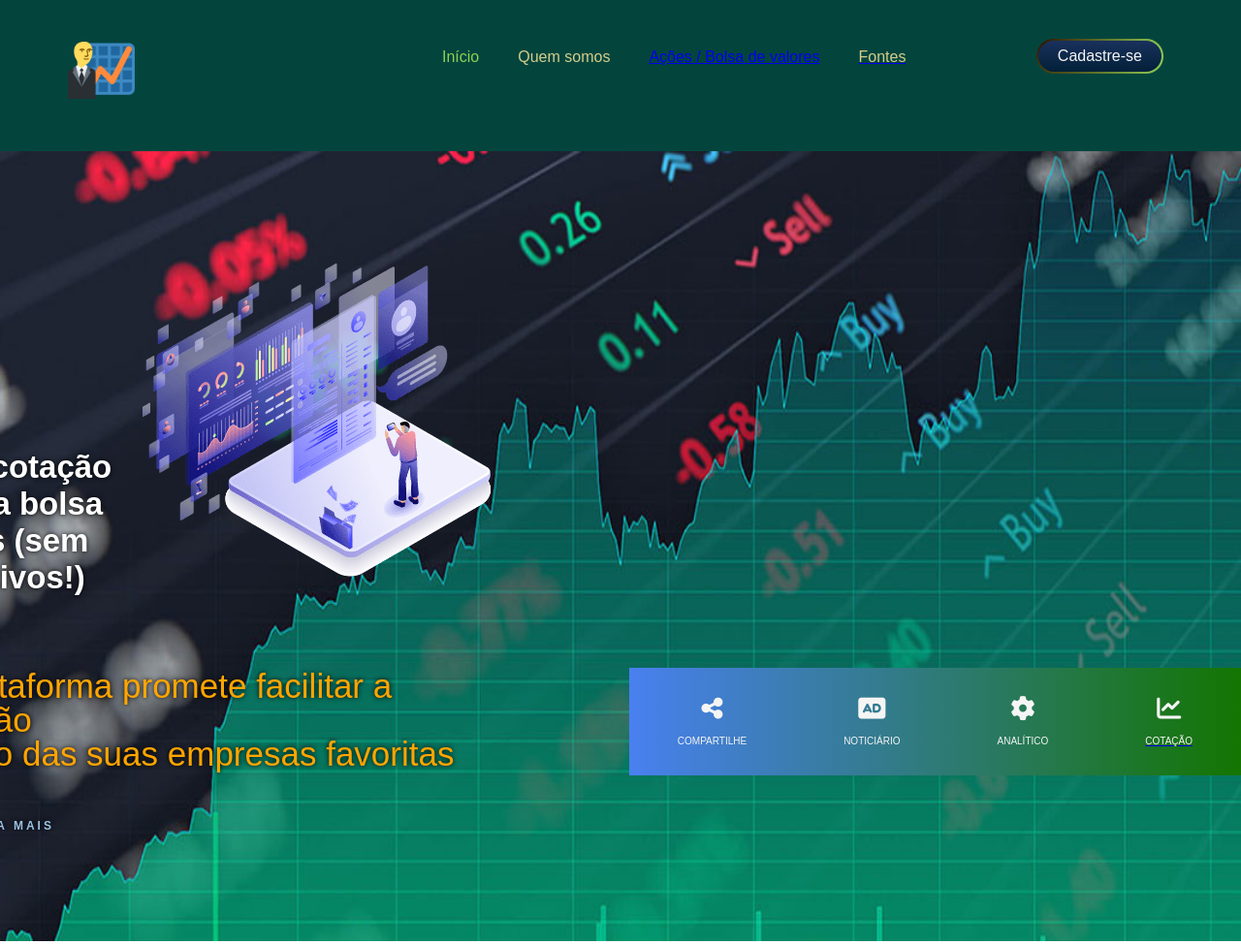
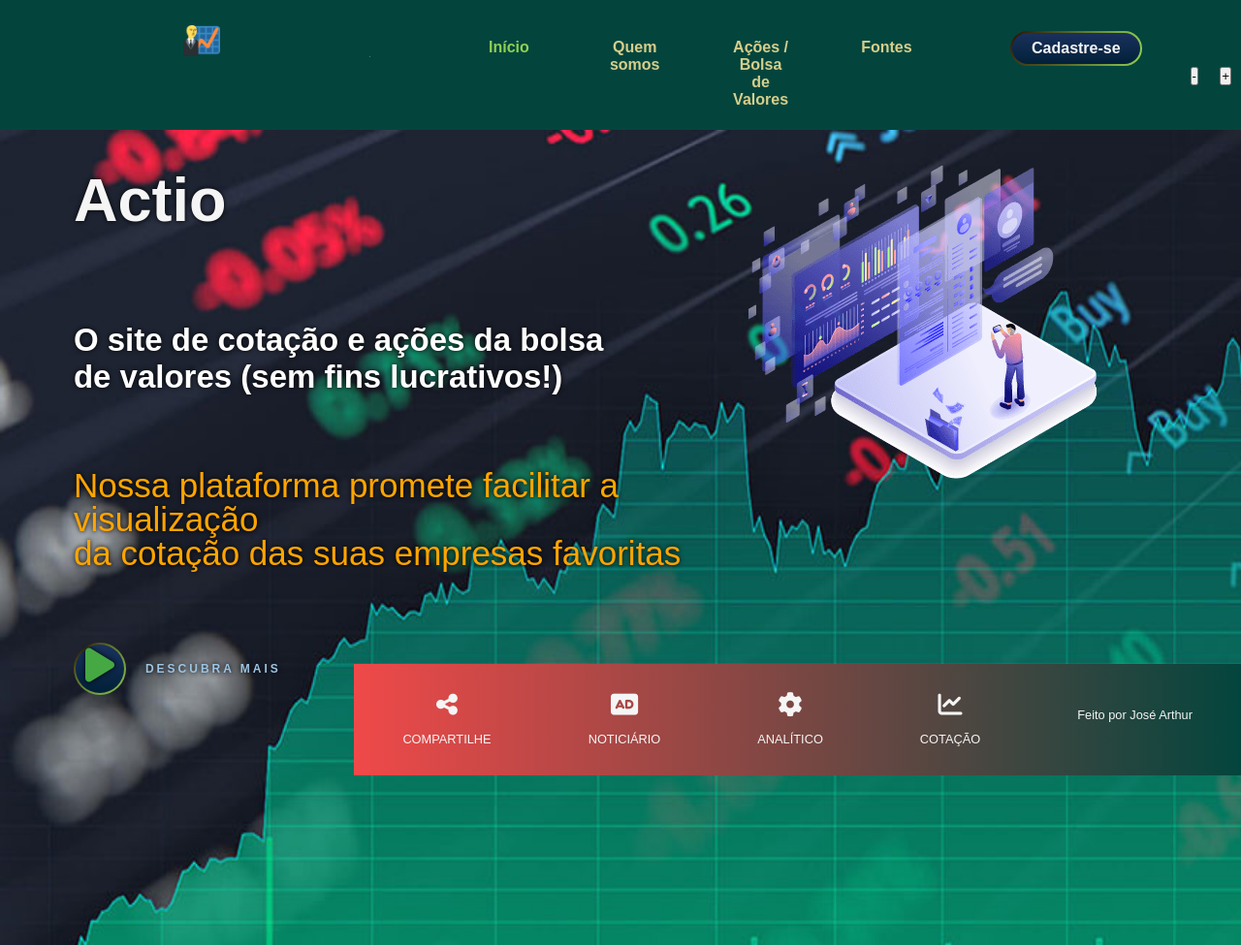
Before and after one commit to jarthurnmelo/site_criativo_WEB, a plain HTML site: page index.html in a window 1280 px wide. Shown: the whole page at 97% size. After the commit the page ends 800 px from the top, so only its background shows below. Drawn offline with Linux system fonts and the light colour scheme; a script that the page names is missing.

Commit message:
Add files via upload

```diff
--- a/actio_cssincorporado.css
+++ b/actio_cssincorporado.css
@@ -3,7 +3,7 @@
     padding: 0;
     font-family: sans-serif;
 }
-.container {
+#container {
     width: 100%;
     height: 100%;
     background: #03453d;
@@ -17,6 +17,17 @@
     margin: 0 20px;
     color: #d6ce8b;
     cursor: pointer;
+}
+a {
+    color: #d6ce8b;
+    text-underline-offset: 5000000000000px;
+}
+.font-size-control {
+    position: fixed;
+    top: 10px;
+    right: 10px;
+    z-index: 9999;
+    font-size: 500%;
 }
 .logotipo img {
     width: 20%;
@@ -50,16 +61,7 @@
     left: 5%;
     top: 25%;
 }
-#contain-er {
-    display: inline-block;
-    position: relative;
-    top: 145px;
-    right: 20px;
-    font-size: 40px;
-    color: black;
-    text-shadow: 0px 0px 5px black;
-}
-.tradingview-widget-container__widget1 {
+.tradingview-widget-container__widget2 {
     display: inline-block;
     box-align: right;
 }
@@ -67,7 +69,7 @@
     right: 0;
     bottom: 0;
     position: fixed;
-    background: linear-gradient(to right, #4980f0, #147501);
+    background: linear-gradient(to right, #f04949, #03453d);
 }
 #linkscurtos ul{
     display: inline-flex;
@@ -85,20 +87,17 @@
 }
 #linkscurtos ul li p{
     margin-top: 15px;
-    font-size: 10px;
+    font-size: 80%;
     color: whitesmoke
 }
-
 .content {
     padding: 16px;
 }
-
 .sticky {
     position: fixed;
     top: 0;
     width: 100%;
 }
-
 .sticky + .content {
     padding-top: 60px;
 }
--- a/actio_cssindex.css
+++ b/actio_cssindex.css
@@ -3,32 +3,59 @@
     padding: 0;
     font-family: sans-serif;
 }
+.pagina {
+    margin: 0;
+    padding: 0;
+    height: 100%;
+    width: 100%;
+    display: fixed;
+    font-family: sans-serif;
+}
 .container {
+    box-align: center;
+    text-align: center;
     width: 100%;
-    height: 100%;
+    height: 5%;
     background: #03453d;
 }
 .menu ul {
     display: inline-flex;
-    margin: 50px;
 }
 .menu ul li {
+    height: 150%;
+    width: 150%;
+    padding: 2%;
     list-style: none;
-    margin: 0 20px;
+    margin-top: 0%;
+    text-align-last: center;
+    margin-bottom: 1%;
     color: #d6ce8b;
     cursor: pointer;
 }
+a {
+    color: #d6ce8b;
+    text-underline-offset: 5000000000000px;
+}
+.font-size-control {
+    position: fixed;
+    top: 10px;
+    right: 10px;
+    z-index: 9999;
+    font-size: 500%;
+}
 .logotipo img {
-    width: 20%;
-    margin-top: -7px;
+    vertical-align: sub;
+    width: 3%;
+    height: 3%;
+    margin-top: 2%;
     margin-right: 10%;
 }
 .active {
     color: #8fd053 !important;
 }
 .botao-de-cadastro {
-    top: 40px;
-    right: 80px;
+    top: 4%;
+    right: 8%;
     position: absolute;
     text-decoration: none;
     color: whitesmoke;
@@ -50,55 +77,46 @@
 }
 .stock-value {
     z-index: -1;
-    width: 250%;
-    height: 815px;
+    width: 125%;
+    height: 109%;
     overflow: hidden;
-    position: center;
+    position: fixed;
 }
-.aplicacao-de-texto {
+.contain-er {
+    display: inline-block;
+    position: relative;
+}
+figcaption {
+    position: absolute;
+    top: 10%;
+    left: 10%;
+    font-size: 40px;
+    color: black;
+    text-shadow: 0px 0px 5px black;
+}
+.textoGeral {
     width: 50%;
-    float: left;
 }
-.aplicacao-de-texto h1 {
+.textoGeral h1 {
     width: 650px;
     position: relative;
     color: whitesmoke;
     font-size: 63px;
     margin-left: 40px;
 }
-.aplicacao-de-texto h2 {
+.textoGeral h2 {
     width: 650px;
     position: relative;
     color: white;
     font-size: 33px;
     margin-left: 40px;
 }
-.aplicacao-de-texto p {
+.textoGeral p {
     width: 650px;
     line-height: 35px;
     font-size: 35px;
     margin: 30px 0 30px 40px;
     color: orange;
-}
-#contain-er {
-    display: inline-block;
-    position: relative;
-}
-#contain-er figcaption {
-    position: absolute;
-    top: 145px;
-    right: 20px;
-    font-size: 40px;
-    color: black;
-    text-shadow: 0px 0px 5px black;
-}
-.imagem-do-site {
-    z-index: 1;
-    size: 300%;
-    width: 50%;
-    float: right;
-    margin-top: -30px;
-    padding-left: 10px;
 }
 .botao-comecar {
     margin-left: 40px;
@@ -113,6 +131,7 @@
     background-origin: border-box;
     background-clip: content-box, border-box;
     text-align: center;
+    cursor: pointer;
 }
 .botao-comecar-interno .fa {
     padding: 18px 0;
@@ -126,11 +145,23 @@ small {
     color: #9cc4e4;
     letter-spacing: 3px;
 }
+.imagem-do-site {
+    z-index: 1;
+    height: 200px;
+    margin-top: 10%;
+    margin-left: 215%;
+    display: inline-block;
+    top: 200%
+}
+.imagem-intranet {
+    width: auto;
+    max-height: 100%;
+}
 #linkscurtos {
     right: 0;
     bottom: 0;
     position: fixed;
-    background: linear-gradient(to right, #4980f0, #147501);
+    background: linear-gradient(to right, #f04949, #03453d);
 }
 #linkscurtos ul{
     display: inline-flex;
@@ -148,10 +179,9 @@ small {
 }
 #linkscurtos ul li p{
     margin-top: 15px;
-    font-size: 10px;
+    font-size: 80%;
     color: whitesmoke
 }
-
 .content {
     padding: 16px;
 }
--- a/index.html
+++ b/index.html
@@ -10,49 +10,101 @@
         <body>
             <div class="container">
                 <div class="menu">
+                    <a class="logotipo"><img src="Stonks_emoji.png"></a>
                     <ul>
-                        <li class="logotipo"> <img src="Stonks_emoji.png"> </li>
-                        <li class="active">Início</li>
-                        <li>Quem somos</li>
-                        <li><a href="actio_incorporado.html">Ações / Bolsa de valores</li>
-                        <li>Fontes</li>
-                        <li><a href="#" class="botao-de-cadastro"><span>Cadastre-se</span></a></li>
+                        <li class="logotipo"><img src="Stonks_emoji.png"></li>
+                        <li class="active" style="height: 600%; width: 600%; margin-left: 10%"><b>Início</b></li>
+                        <li style="height: 600%; width: 600%; margin-left: 5%"><b>Quem somos</b></li>
+                        <li style="height: 600%; width: 600%; margin-left: 5%"><a href="actio_incorporado.html"><b>Ações / Bolsa de Valores</b></a></li>
+                        <li style="height: 600%; width: 600%; margin-left: 5%"><b>Fontes</b></li>
+                        <li style="height: 600%; width: 600%; margin-left: 5%"><a href="#" class="botao-de-cadastro"><span><b>Cadastre-se</b></span></a></li>
                     </ul>
                 </div>
+            </div>
+            <div class="tradingview-widget-container">
+                <div class="tradingview-widget-container__widget1"></div>
+                <script type="text/javascript" src="https://s3.tradingview.com/external-embedding/embed-widget-ticker-tape.js" async>
+                {
+                    "symbols"; [
+                    {
+                    "proName": "FOREXCOM:SPXUSD",
+                    "title": "S&P 500"
+                    },
+                    {
+                    "proName": "FOREXCOM:NSXUSD",
+                    "title": "Dolar Estadunidense 100"
+                    },
+                    {
+                    "proName": "FX_IDC:EURUSD",
+                    "title": "Euro / DolarEstadunidense"
+                    },
+                    {
+                    "proName": "BITSTAMP:BTCUSD",
+                    "title": "Bitcoin"
+                    },
+                    {
+                    "proName": "BITSTAMP:ETHUSD",
+                    "title": "Ethereum"
+                    }
+                    ],
+                "showSymbolLogo"; true,
+                "colorTheme"; "dark",
+                "isTransparent"; false,
+                "displayMode"; "adaptive",
+                "locale"; "br"
+                }
+                </script>
+            </div>
             <div class="bannerDoSite">
-                        <div class="aplicacao-de-texto">
-                            <figure id="contain-er">
-                                <img class="stock-value" src="stock-value.png">
+                <script>
+                    function increaseFontSize() {
+                      var currentSize = parseFloat(document.body.style.fontSize) || 16;
+                      document.body.style.fontSize = (currentSize + 2) + 'px';
+                    }
+
+                    function decreaseFontSize() {
+                      var currentSize = parseFloat(document.body.style.fontSize) || 16;
+                      document.body.style.fontSize = (currentSize - 2) + 'px';
+                    }
+                  </script>
+                </head>
+                  <div class="font-size-control">
+                    <button onclick="decreaseFontSize()"><p class="menos">-</p></button>
+                    <button onclick="increaseFontSize()"><p class="mais">+</p></button>
+                  </div>
+
+                <figure class="contain-er"><img class="stock-value" src="stock-value.png">
                     <figcaption>
-                                        <div class="imagem-do-site">
-                                            <img src="intranet-providers-uk-CONTENT-image.png">
-                                        </div>
-                                        <h1>Actio</h1>
-                                        <br> <br>
+                        <div class="textoGeral">
+                            <h1><b>Actio</b></h1>
+                            <br><br>
                             <h2>O site de cotação e ações da bolsa<br>de valores (sem fins lucrativos!)</h2>
                             <br>
                             <p>Nossa plataforma promete facilitar a visualização<br>da cotação das suas empresas favoritas</p>
+                        </div>
+                        <br>
                         <div class="botao-comecar">
                             <div class="botao-comecar-interno">
-                                                <i class="fa-solid fa-play"></i>
+                                <i class="fa-solid fa-play" style="color: #45a843"></i>
                             </div>
                             <small>
                                 <b>DESCUBRA MAIS</b>
                             </small>
                         </div>
                     </figcaption>
+                    <div class="imagem-do-site">
+                        <img src="intranet-providers-uk-CONTENT-image.png" alt="imagem-intranet">
+                    </div>
                 </figure>
-                        </div>
-                    </div>
             </div>
             <div id="linkscurtos">
                 <ul>
                     <li><i class="fa fa-share-alt"></i><p>COMPARTILHE</p></li>
                     <li><i class="fa fa-audio-description"></i><p>NOTICIÁRIO</p></li>
                     <li><i class="fa fa-cog"></i><p>ANALÍTICO</p></li>
-                        <li><a href="actio_incorporado.html"><i class="fa fa-chart-line"></i><p>COTAÇÃO</p></a></li>
+                    <li><a href="https://jarthurnmelo.github.io/site_criativo_WEB/actio_incorporado.html"><i class="fa fa-chart-line"></i><p>COTAÇÃO</p></a></li>
+                    <li><p>Feito por José Arthur</p></li>
                 </ul>
-                </div>
             </div>
         </body>
     </html>
```
Also changed, not shown: actio_incorporado.html (+60 -17 lines). Lines whose indentation alone changed are shown as unchanged.
